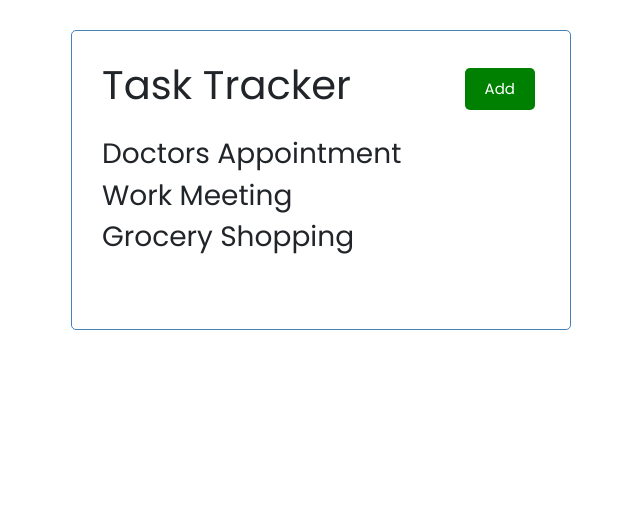
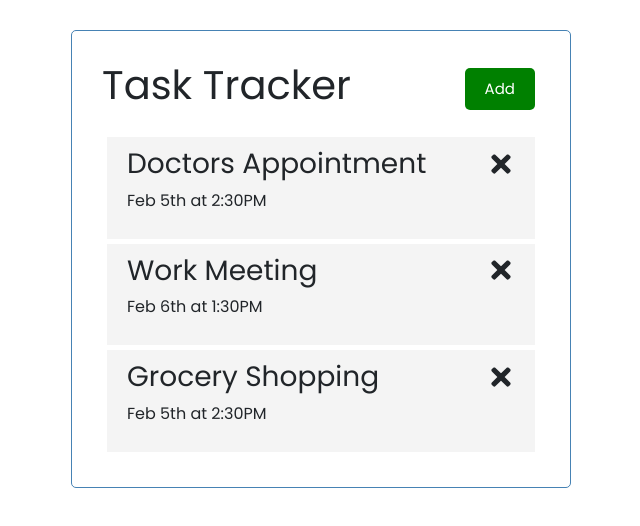
Before and after one commit to bcermak/OOP-Javascipt, a React (Create React App) app in the folder tasktracker/: page / in a window 1280 px wide. Shown: the top 526 px of the page, without its empty margins (319-959 px from the left). Built offline with nearby package versions, Linux system fonts and the light colour scheme.

Commit message:
breaking down tasks components/props , imported FaTimes from react-icons library

```diff
--- a/tasktracker/package.json
+++ b/tasktracker/package.json
@@ -8,6 +8,7 @@
     "@testing-library/user-event": "^12.6.2",
     "react": "^17.0.1",
     "react-dom": "^17.0.1",
+    "react-icons": "^4.1.0",
     "react-scripts": "4.0.1",
     "web-vitals": "^0.2.4"
   },
--- a/tasktracker/src/App.js
+++ b/tasktracker/src/App.js
@@ -1,12 +1,33 @@
-import Header from "./components/Header";
+import Header from "./components/Header"
 import Tasks from "./components/Tasks"
+import {useState} from 'react'
 
 const App = () => {
+  const [tasks, setTask] = useState([
+    {
+        id: 1,
+        text: 'Doctors Appointment',
+        day: 'Feb 5th at 2:30PM',
+        reminder: true,
+    },
+    {
+        id: 2,
+        text: 'Work Meeting',
+        day: 'Feb 6th at 1:30PM',
+        reminder: true,
+    },
+    {
+        id: 3,
+        text: 'Grocery Shopping',
+        day: 'Feb 5th at 2:30PM',
+        reminder: false,
+    },
+])
 
   return (
     <div className="container">
       <Header />
-      <Tasks />
+      <Tasks tasks={tasks}/>
     </div>
   );
 }
--- /dev/null
+++ b/tasktracker/src/components/Task.js
@@ -0,0 +1,13 @@
+import { FaTimes } from 'react-icons/fa'
+
+const Task = ({ task}) => {
+    return (
+        <div className="task">
+            <h3> {task.text} <FaTimes />
+            </h3>
+            <p> {task.day}</p>
+        </div>
+    )
+}
+
+export default Task
--- a/tasktracker/src/components/Tasks.js
+++ b/tasktracker/src/components/Tasks.js
@@ -1,31 +1,10 @@
-import {useState} from 'react'
+import Task from './Task'
 
-const Tasks = () => {
-    const [tasks, setTasks] = useState([
-        {
-            id: 1,
-            text: 'Doctors Appointment',
-            day: 'Feb 5th at 2:30PM',
-            reminder: true,
-        },
-        {
-            id: 2,
-            text: 'Work Meeting',
-            day: 'Feb 6th at 1:30PM',
-            reminder: true,
-        },
-        {
-            id: 3,
-            text: 'Grocery Shopping',
-            day: 'Feb 5th at 2:30PM',
-            reminder: false,
-        },
-    ])
-
+const Tasks = ({ tasks}) => {
     return (
         <>
          {tasks.map((task) => (
-             <h3 key={task.id}>{task.text}</h3>
+             <Task key={task.id} task={task} />
          ))}
         </>
     )
```
Also changed, not shown: 1 other file (tests, documents, lock files or other folders).
